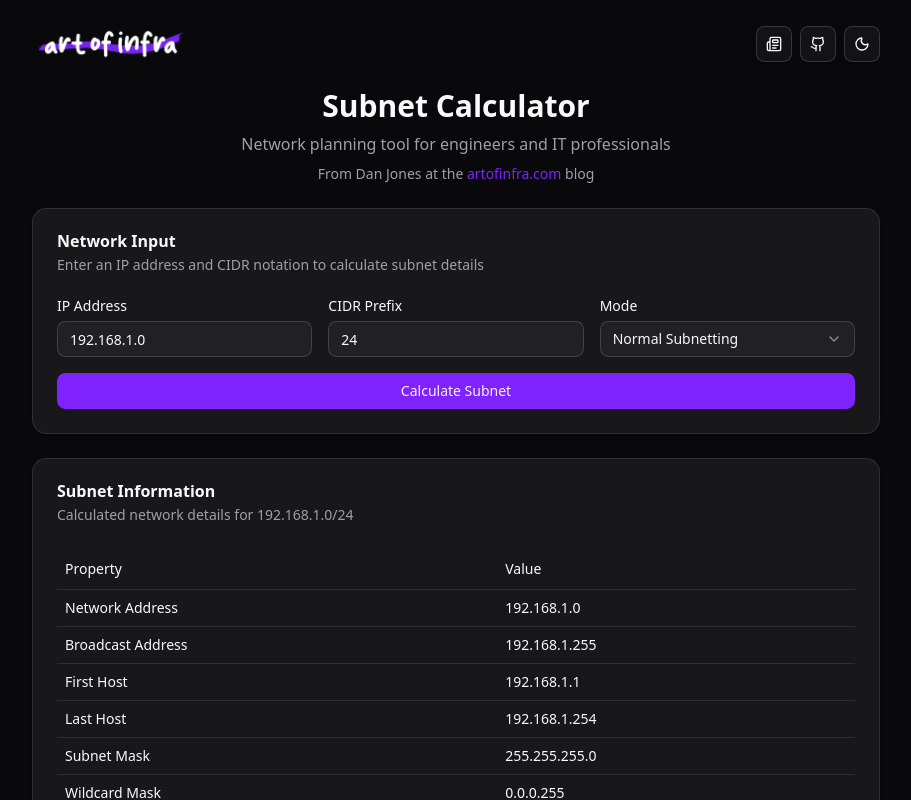
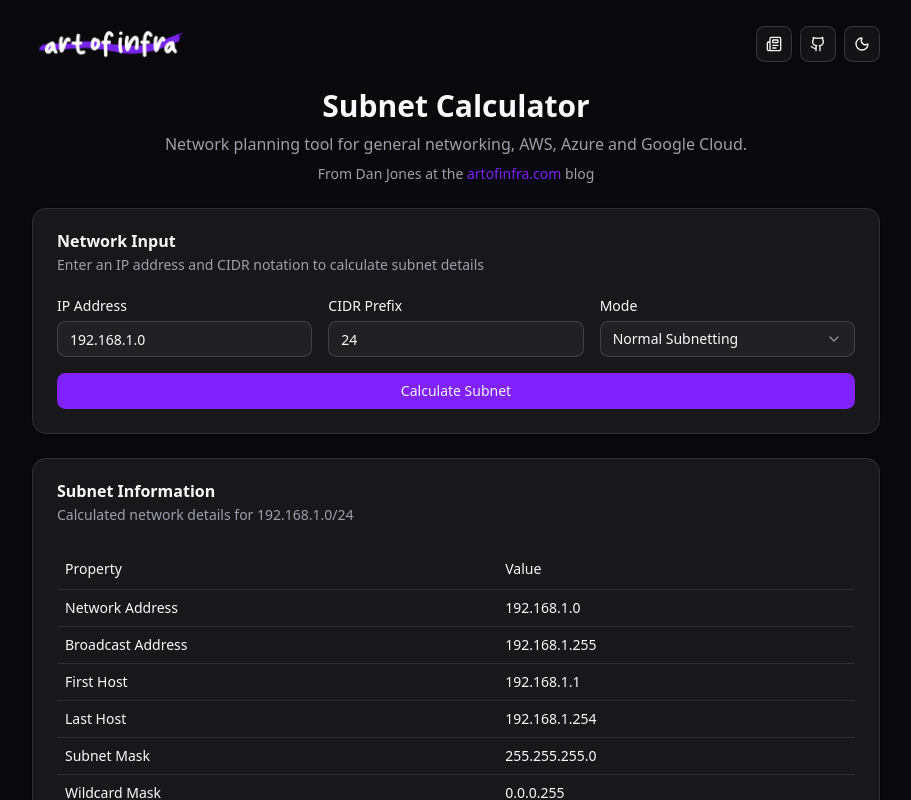
Before and after one commit to danjonesio/AoI-Subnet-Calculator, a Next.js app: page / in a window 1280 px wide. Shown: the top 800 px of the page, without its empty margins (184-1095 px from the left). Built offline with nearby package versions, Linux system fonts and the light colour scheme.

Commit message:
updated general wording across the webapp

```diff
--- a/src/app/layout.tsx
+++ b/src/app/layout.tsx
@@ -14,8 +14,8 @@ const geistMono = Geist_Mono({
 });
 
 export const metadata: Metadata = {
-  title: "AoI - Subnet Calculator - Network Planning Tool",
-  description: "Professional subnet calculator. Calculate network addresses, broadcast addresses, host ranges, and subnet masks for general networks, AWS and more.",
+  title: "AoI - Subnet Calculator for AWS, Azure and Google Cloud",
+  description: "The modern subnet calculator and planner. Calculate network addresses for general networks, AWS, Azure and Google Cloud",
 };
 
 export default function RootLayout({
--- a/src/components/subnet-calculator.tsx
+++ b/src/components/subnet-calculator.tsx
@@ -236,7 +236,7 @@ export default function SubnetCalculator() {
       <div className="text-center space-y-2 mb-6">
         <h1 className="text-3xl font-bold">Subnet Calculator</h1>
         <p className="text-muted-foreground">
-          Network planning tool for engineers and IT professionals
+          Network planning tool for general networking, AWS, Azure and Google Cloud.
         </p>
         <p className="text-sm text-muted-foreground">
           From Dan Jones at the <a href="https://artofinfra.com" className="text-primary hover:text-primary/80 hover:underline" target="_blank" rel="noopener noreferrer">artofinfra.com</a> blog
```
